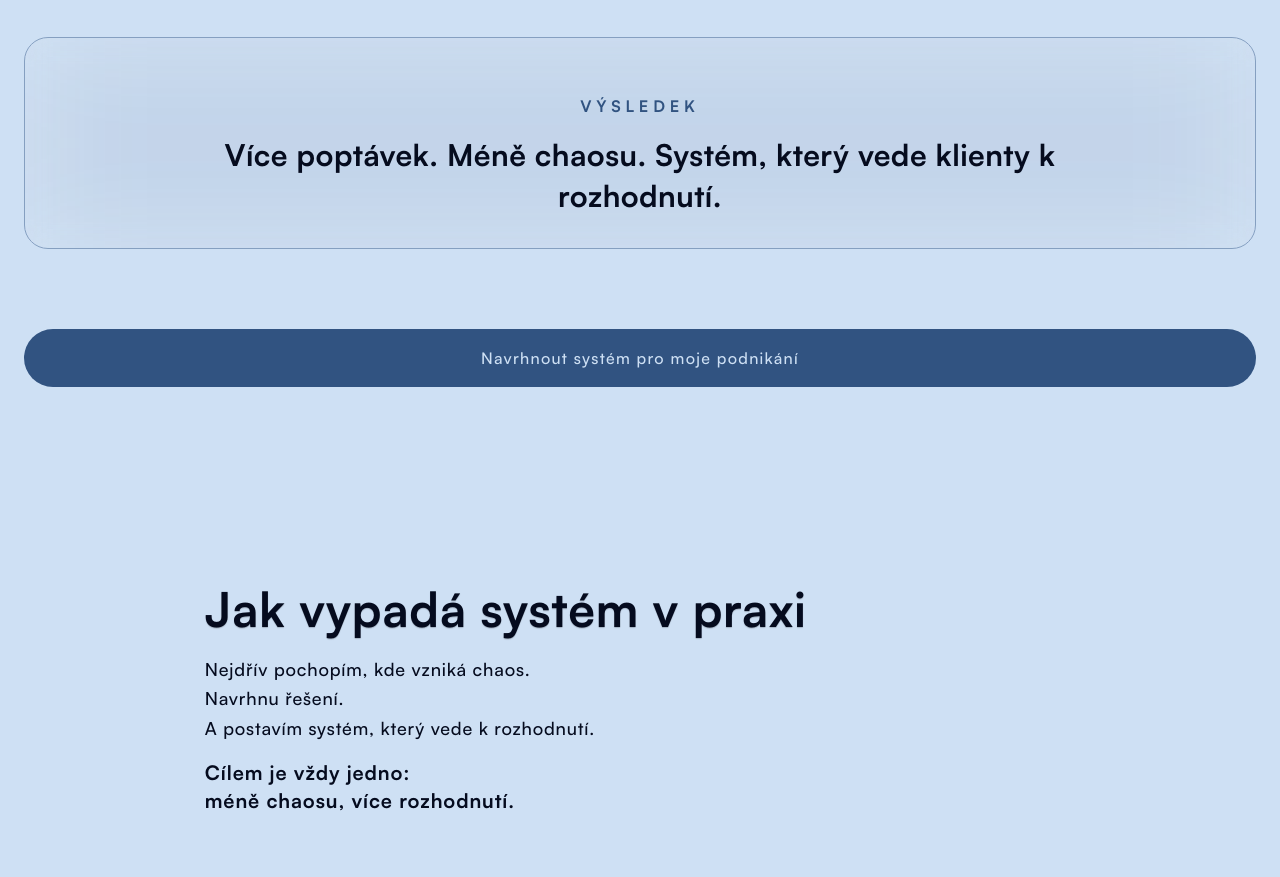
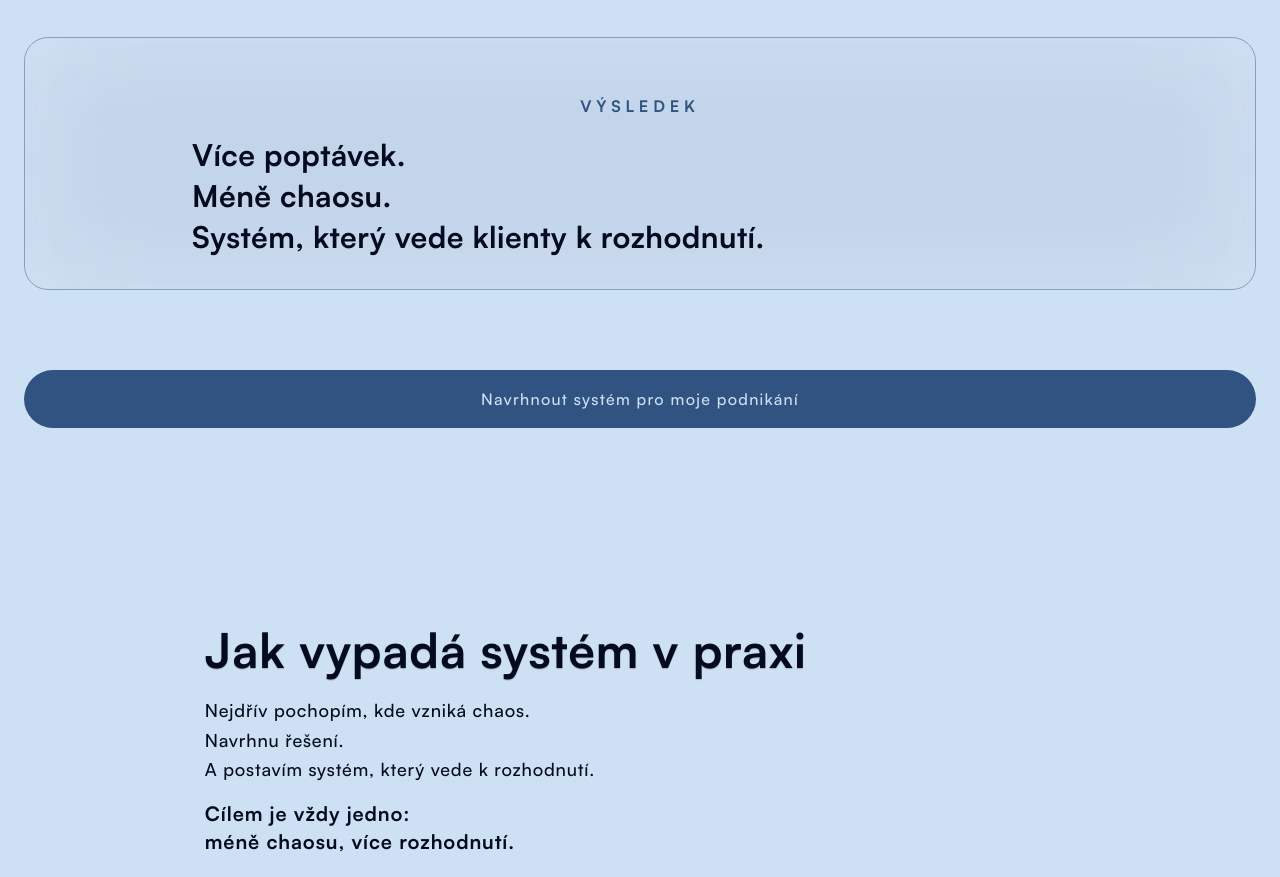
Before and after one commit to Pilsenhorn/MM, an Astro site: page / in a window 1280 px wide. Shown: the part 2440-3317 px from the top of the page. Built offline with nearby package versions, Linux system fonts and the light colour scheme; Astro itself is replaced by a stand-in of ours.

```diff
--- a/src/sections/Solution.astro
+++ b/src/sections/Solution.astro
@@ -50,8 +50,8 @@
           Výsledek
         </p>
 
-        <h3 class="tracking-heading mx-auto max-w-4xl text-center text-2xl font-semibold leading-snug sm:text-3xl">
-          Více poptávek. Méně chaosu. Systém, který vede klienty k rozhodnutí.
+        <h3 class="tracking-heading mx-auto max-w-4xl text-left text-2xl font-semibold leading-snug sm:text-3xl">
+          Více poptávek. <br> Méně chaosu. <br> Systém, který vede klienty k rozhodnutí.
         </h3>
       </div>
     </div>
```
